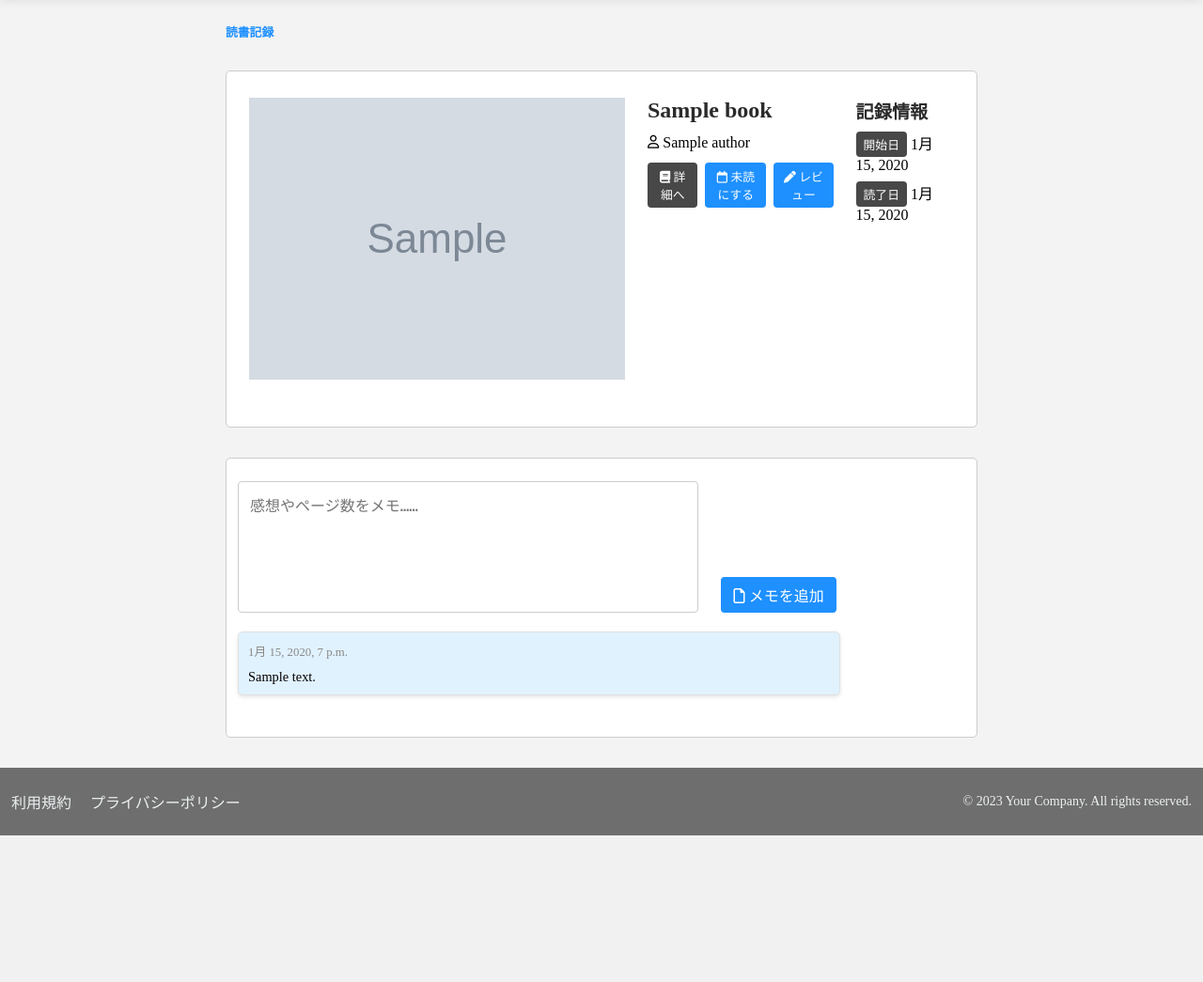
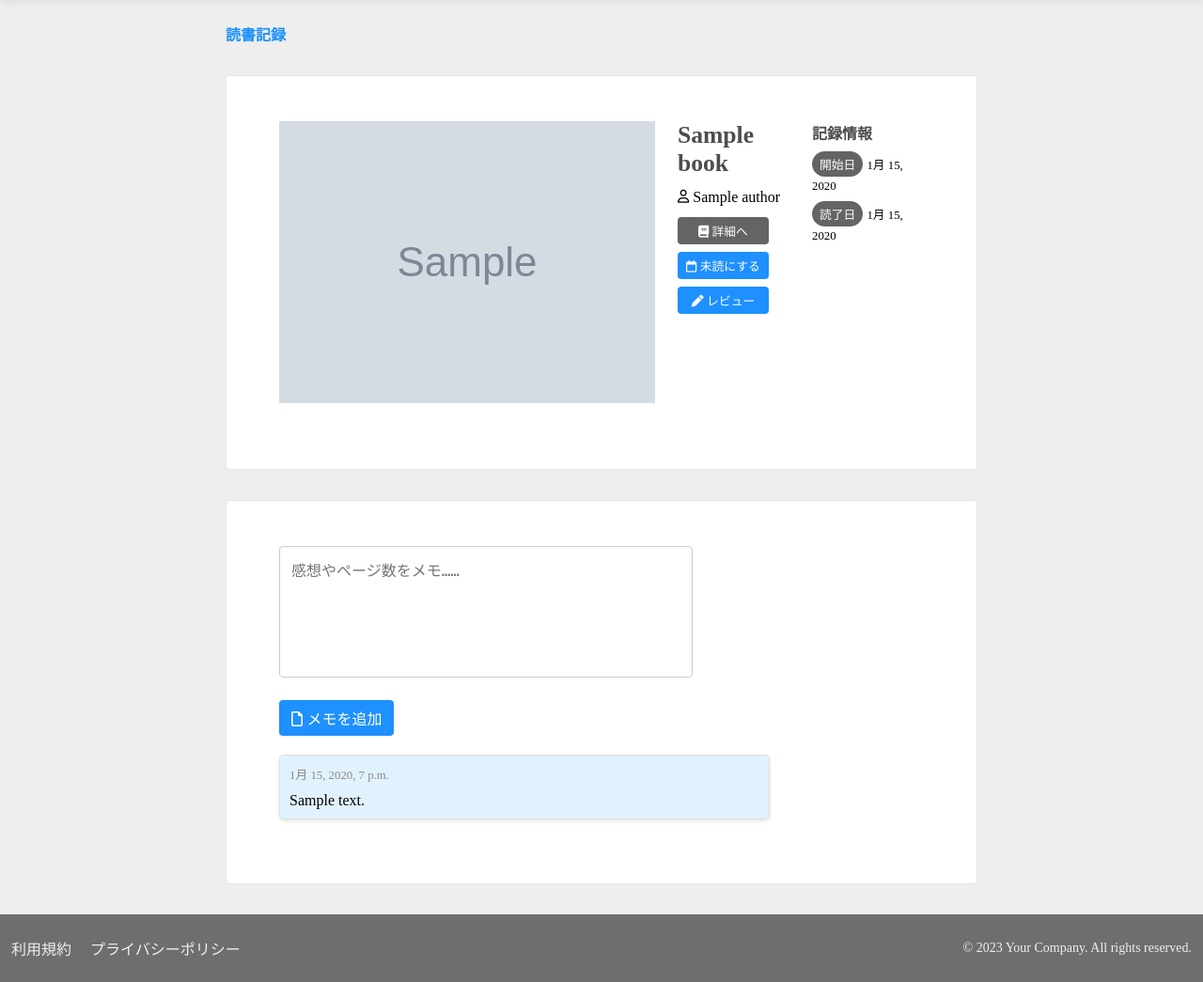
Before and after one commit to gamari/bookhub-django, a Django app: page /book/1/reading/ in a window 1280 px wide. Shown: the part 75-1120 px from the top of the page at 94% size. Before the commit the page ends 964 px from the top, so only its background shows below. Run offline with Django 3.2, Linux system fonts and the light colour scheme; a user stored in the database is signed in; tables that the repository leaves empty hold one stand-in row (values such as "Sample post"); grey boxes marked "Sample" are stand-in pictures.

Commit message:
cssの修正

```diff
--- a/book/templates/components/header.html
+++ b/book/templates/components/header.html
@@ -12,8 +12,8 @@
     {% if user.is_authenticated %}
       <a href="{% url 'dashboard' %}" class="dashboard-link">マイページ</a>
     {% else %}
-      <a href="{% url 'login' %}">ログイン</a>
-      <a href="{% url 'register' %}">新規登録</a>
+      <a href="{% url 'login' %}" class="dashboard-link">ログイン</a>
+      <a href="{% url 'register' %}" class="btn btn-warning">新規登録</a>
     {% endif %}
   </nav>
 </header>
--- a/config/templates/base.html
+++ b/config/templates/base.html
@@ -10,6 +10,8 @@
     <link rel="stylesheet" href="{% static 'css/base.css' %}" />
     <link rel="stylesheet" href="{% static 'css/header.css' %}" />
     <link rel="stylesheet" href="{% static 'css/footer.css' %}" />
+    <link rel="stylesheet" href="{% static 'css/tailwind.css' %}" />
+
     <link href="https://use.fontawesome.com/releases/v6.4.2/css/all.css" rel="stylesheet" />
 
     {% block css %}
--- a/record/templates/reading_record.html
+++ b/record/templates/reading_record.html
@@ -7,7 +7,9 @@
 
 {% block css %}
   <link rel="stylesheet" href="{% static 'css/pages/reading_record.css' %}" />
-  <link rel="stylesheet" href="{% static 'css/modal.css' %}" rel="stylesheet" />
+  <link rel="stylesheet" href="{% static 'css/components/review_modal.css' %}" />
+  <link rel="stylesheet" href="{% static 'css/components/card.css' %}" />
+  <link rel="stylesheet" href="{% static 'css/components/memo.css' %}" />
 {% endblock %}
 
 {% block js %}
@@ -18,7 +20,7 @@
 {% block content %}
   <div class="page-title">読書記録</div>
 
-  <div class="book-detail-container">
+  <div class="book-detail-section card">
     <div class="book-detail-left">
       <img src="{{ book.thumbnail }}" alt="{{ book.title }}" />
 
@@ -52,9 +54,9 @@
         </a>
 
         {% if record.finished_at %}
-          <form action="{% url 'mark_as_unfinished' book.id %}" method="post">
+          <form action="{% url 'mark_as_unfinished' book.id %}" method="post" >
             {% csrf_token %}
-            <button id="done-button" type="submit" class="btn-sm btn-primary">
+            <button id="done-button" type="submit" class="btn-sm btn-primary w-full">
               <i class="fa-regular fa-calendar"></i>
 
               <span>未読にする</span>
@@ -78,21 +80,21 @@
     </div>
 
     <div class="book-detail-right">
-      <h3>記録情報</h3>
+      <h4>記録情報</h4>
 
       <div>
         <span class="badge badge-info">開始日</span>
-        <span>{{ record.started_at|default_if_none:'' }}</span>
+        <span class="text-sm">{{ record.started_at|default_if_none:'' }}</span>
       </div>
       <div>
         <span class="badge badge-info">読了日</span>
-        <span>{{ record.finished_at|default_if_none:'-' }}</span>
+        <span class="text-sm">{{ record.finished_at|default_if_none:'-' }}</span>
       </div>
     </div>
   </div>
 
   {# メモの投稿フォーム #}
-  <div class="memo-container">
+  <div class="memo-section card">
     <form id="memoForm" data-action="{% url 'create_memo' book.id %}">
       {% csrf_token %}
       {{ form.content }}
--- a/static/css/base.css
+++ b/static/css/base.css
@@ -4,7 +4,7 @@
 }
 
 body {
-  background-color: rgb(243, 243, 243);
+  background-color: rgb(238, 238, 238);
 }
 
 main {
@@ -12,7 +12,7 @@ main {
 }
 
 .page-title {
-  font-size: 0.8rem;
+  font-size: 1rem;
   color: #1e90ff;
   font-weight: bold;
   margin-top: 24px;
@@ -26,40 +26,29 @@ main {
   padding-left: 32px;
 }
 
-@media screen and (max-width: 768px) {
-  /* TODO スマホ用 */
-  .container {
-  }
-}
-
-.w-full {
-  width: 100%;
-}
-
+/* Header */
 h2 {
-  font-size: 1.5rem;
+  font-size: 1.6rem;
   font-weight: bold;
-  color: rgb(42, 42, 42);
+  color: #4d4d4d;
 }
 
 h3 {
   font-size: 1.2rem;
   font-weight: bold;
-  color: rgb(42, 42, 42);
+  color: #4d4d4d;
 }
 
-/* margin */
-.mb-4 {
-  margin-bottom: 16px;
+h4 {
+  font-size: 1rem;
+  font-weight: bold;
+  color: #4d4d4d;
 }
+
 
 /* テキスト */
 .text-primary {
   color: #1e90ff;
-}
-
-.text-sm {
-  font-size: 0.8rem;
 }
 
 /* 背景 */
@@ -109,8 +98,13 @@ h3 {
   color: white;
 }
 
+.btn-warning {
+  background-color: #ffa30e;
+  color: white;
+}
+
 .btn-info {
-  background-color: rgb(72, 72, 72);
+  background-color: rgb(100, 100, 100);
   color: white;
 }
 
@@ -119,7 +113,7 @@ h3 {
   display: inline-block;
   padding: 4px 8px;
   font-size: 0.8rem;
-  border-radius: 4px;
+  border-radius: 16px;
   color: white;
 }
 
@@ -128,16 +122,5 @@ h3 {
 }
 
 .badge-info {
-  background-color: rgb(72, 72, 72);
+  background-color: rgb(100, 100, 100);
 }
-
-/*
-ADD8E6
-FFD700
-*/
-
-/* Icon */
-.icon {
-  width: 2rem;
-  height: 1.5rem;
-}
--- /dev/null
+++ b/static/css/components/card.css
@@ -0,0 +1,13 @@
+.card {
+  background-color: white;
+  border: 1px solid #e6e6e6;
+  border-radius: 4px;
+  padding: 48px 56px;
+}
+
+.card-sm {
+  background-color: white;
+  border: 1px solid #e6e6e6;
+  border-radius: 4px;
+  padding: 24px 32px;
+}
--- /dev/null
+++ b/static/css/components/memo.css
@@ -0,0 +1,57 @@
+/* メモフォーム */
+#memoForm {
+  margin-bottom: 20px;
+  display: flex;
+  flex-direction: column;
+  align-items: start;
+  gap: 24px;
+  max-width: 450px;
+}
+
+.memo-textarea {
+  width: 92%;
+  padding: 12px;
+  resize: none;
+  border: 1px solid #ccc;
+  border-radius: 4px;
+  font-size: 16px;
+  outline: none;
+}
+
+.memo-textarea:focus {
+  border-color: #007bff;
+}
+
+/* Memoリスト */
+#memoList {
+  list-style-type: none;
+  padding: 0;
+  width: 100%;
+}
+
+.memo-item {
+  margin-bottom: 20px;
+  padding: 10px;
+  border: 1px solid #e0e0e0;
+  background-color: #e1f2ff;
+  border-radius: 5px;
+  box-shadow: 0 2px 4px rgba(0, 0, 0, 0.1);
+  max-width: 500px;
+  width: 92%;
+}
+
+.memo-item p:first-child {
+  font-size: 0.8em;
+  color: #888;
+  margin-bottom: 10px;
+}
+
+.memo-item p:last-child {
+  font-size: 1rem;
+  white-space: pre-wrap;
+  word-break: break-all;
+}
+
+@media screen and (min-width: 768px) {
+    /* PC版 */
+}
--- a/static/css/pages/reading_record.css
+++ b/static/css/pages/reading_record.css
@@ -1,42 +1,34 @@
 /* 書籍詳細 */
-.book-detail-container {
-  background-color: white;
+.book-detail-section {
   margin-top: 32px;
   display: flex;
-  flex-direction: row;
+  flex-direction: column;
+  align-items: center;
   gap: 24px;
-  border: 1px solid #ccc;
-  border-radius: 5px;
-  padding: 28px 24px;
+}
+
+.book-detail-left {
 }
 
 .book-detail-middle {
   display: flex;
   flex-direction: column;
+  align-items: start;
   gap: 12px;
+  width: 100%;
 }
 
 .book-detail-right {
   display: flex;
   flex-direction: column;
   gap: 8px;
+  width: 100%;
 }
 
 .book-buttons {
   display: flex;
   flex-direction: row;
   gap: 8px;
-}
-
-/* TODO PC版 */
-@media screen and (max-width: 768px) {
-  .book-buttons {
-    flex-direction: column;
-  }
-
-  #done-button {
-    width: 100%;
-  }
 }
 
 /* 著者 */
@@ -50,87 +42,23 @@
   list-style: none;
 }
 
-/* メモ機能 */
-.memo-container {
+/* メモ */
+.memo-section {
   margin-top: 32px;
   margin-bottom: 32px;
-  background-color: white;
-  padding-top: 24px;
-  padding-left: 12px;
-  padding-right: 12px;
-  padding-bottom: 24px;
-  border: 1px solid #ccc;
-  border-radius: 5px;
 }
 
-#memoForm {
-  margin-bottom: 20px;
-  display: flex;
-  flex-direction: row;
-  align-items: end;
-  gap: 24px;
-}
 
-.memo-textarea {
-  width: 60%;
-  padding: 12px;
-  resize: none;
-  border: 1px solid #ccc;
-  border-radius: 4px;
-  font-size: 16px;
-  outline: none;
-}
 
-.memo-textarea:focus {
-  border-color: #007bff;
-}
-
-/* メモ一覧 */
-#memoList {
-  list-style-type: none;
-  padding: 0;
-  width: 100%;
-}
-
-.memo-item {
-  margin-bottom: 20px;
-  padding: 10px;
-  border: 1px solid #e0e0e0;
-  background-color: #e1f2ff;
-  border-radius: 5px;
-  box-shadow: 0 2px 4px rgba(0, 0, 0, 0.1);
-  width: 80%;
-}
-
-.memo-item p:first-child {
-  font-size: 0.8em;
-  color: #888;
-  margin-bottom: 10px;
-}
-
-.memo-item p:last-child {
-  font-size: 0.9rem;
-  white-space: pre-wrap;
-  word-break: break-all;
-}
-
-@media screen and (max-width: 768px) {
-  /* スマホサイズ */
-  #memoForm {
-    flex-direction: column;
+/* PC版 */
+@media screen and (min-width: 768px) {
+  .book-detail-section {
+    flex-direction: row;
+    gap: 24px;
     align-items: start;
-    justify-content: center;
   }
 
-  .memo-textarea {
-    width: 90%;
-    padding: 12px;
-    border: 1px solid #ccc;
-    border-radius: 4px;
-    font-size: 16px;
-  }
-
-  .memo-item {
-    width: 90%;
+  .book-buttons {
+    flex-direction: column;
   }
 }
--- /dev/null
+++ b/static/css/tailwind.css
@@ -0,0 +1,18 @@
+.w-full {
+  width: 100%;
+}
+
+/* margin */
+.mb-4 {
+  margin-bottom: 16px;
+}
+
+/* テキスト */
+
+.text-sm {
+  font-size: 0.8rem;
+}
+
+.text-base {
+  font-size: 1rem;
+}
```
Also changed, not shown: authentication/templates/login.html (+8 -6 lines), book/templates/books/book_detail.html (+21 -15 lines), book/templates/dashboard.html (+6 -12 lines), docs/要求.md (+2 -1 lines), static/css/components/review_modal.css (added, +42 -0 lines), static/css/pages/book_detail.css (+19 -21 lines), static/css/pages/dashboard.css (+19 -19 lines), static/css/pages/login.css (added, +42 -0 lines).
